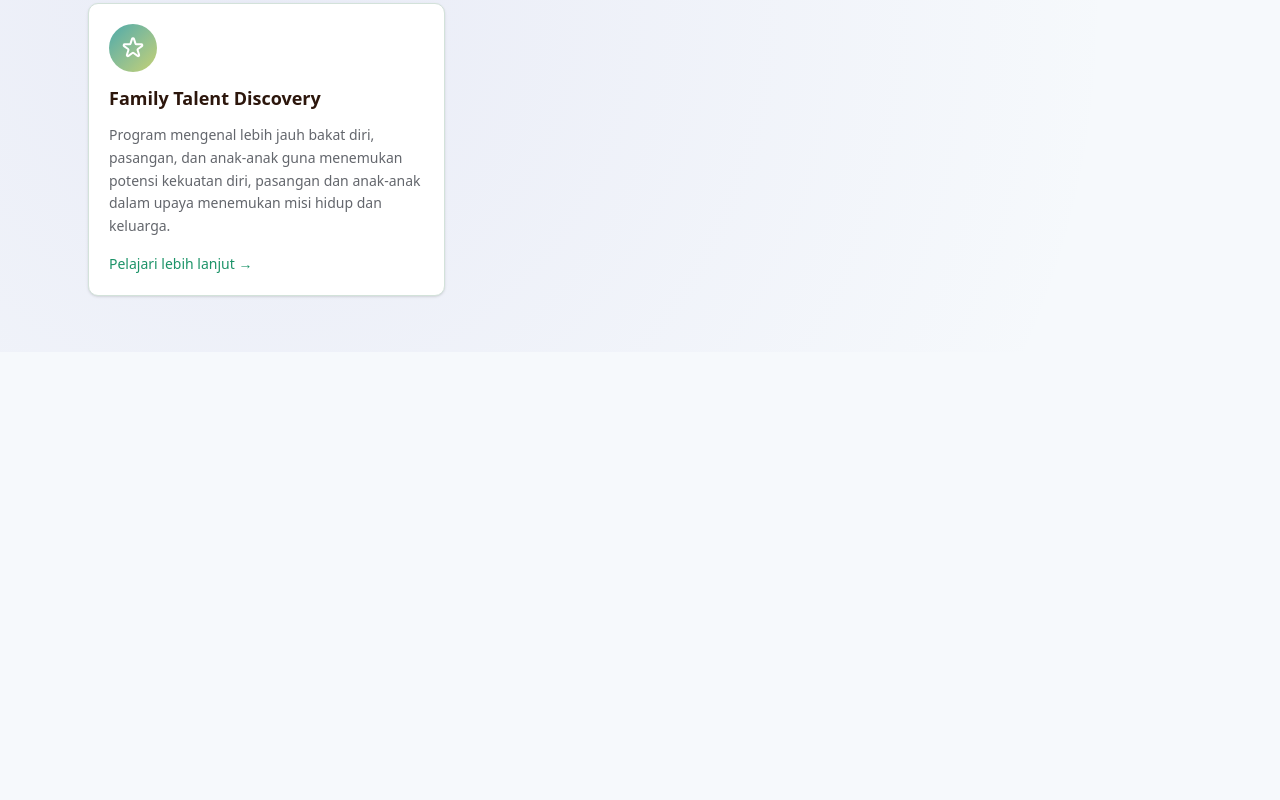
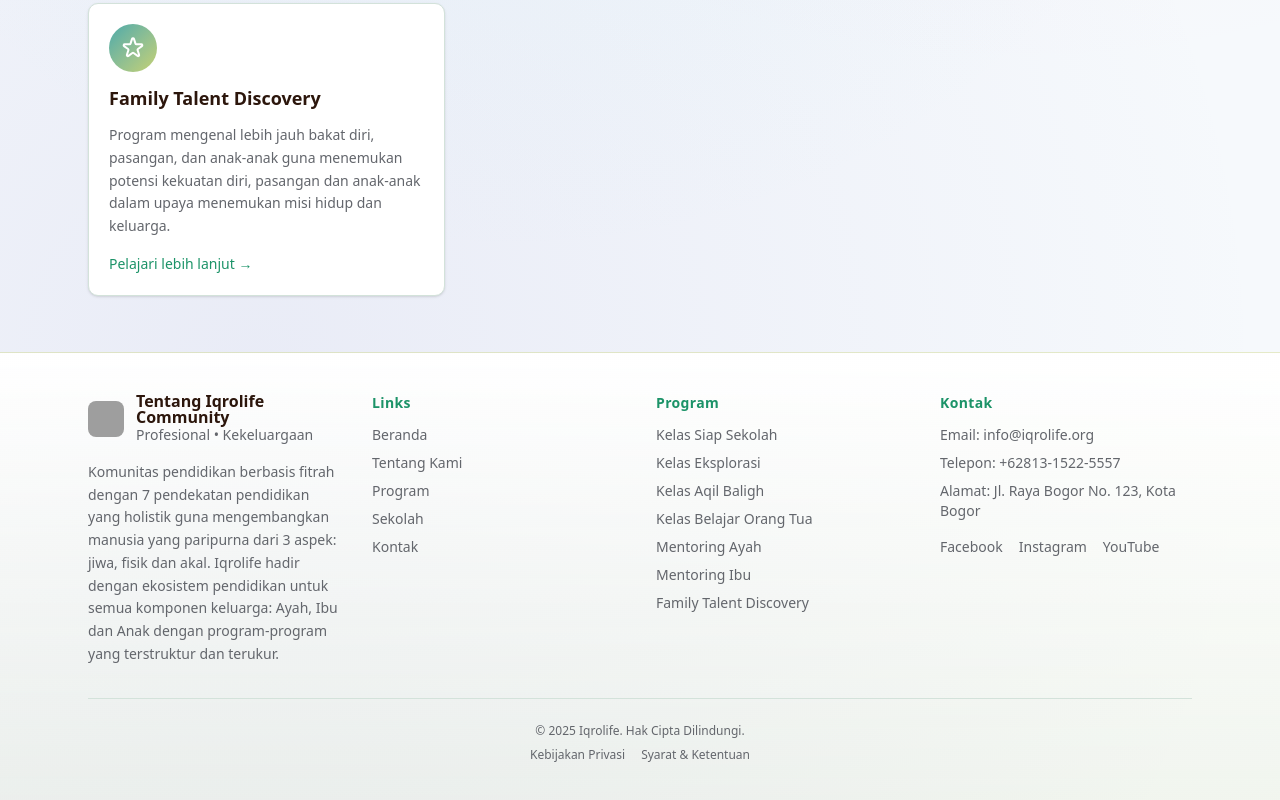
Before and after one commit to rochiyat/iqrolife, a Next.js app: page /program in a window 1280 px wide. Shown: the part 1368-2168 px from the top of the page. Before the commit the page ends 1720 px from the top, so only its background shows below. Built offline with nearby package versions, Linux system fonts and the light colour scheme; grey boxes are pictures that could not be loaded.

Commit message:
feat(ui): add foundation footer and restructure page layout
- Import FoundationFooter component
- Wrap page content with consistent header/footer structure
- Apply same layout pattern to loading, error, and success states

```diff
--- a/app/program/page.tsx
+++ b/app/program/page.tsx
@@ -1,6 +1,7 @@
 'use client';
 
 import FoundationHeader from '@/components/foundation-header';
+import FoundationFooter from '@/components/foundation-footer';
 import { Button } from '@/components/ui/button';
 import { ProgramIcon } from '@/lib/utils/program-icons';
 import Link from 'next/link';
@@ -29,8 +30,9 @@ export default function Page() {
 
   if (loading) {
     return (
+      <div>
+        <FoundationHeader />
         <main>
-        <FoundationHeader />
           <section className="mx-auto max-w-6xl px-4 py-10 md:px-6 md:py-14">
             <div className="grid items-center gap-8 md:grid-cols-2">
               <div>
@@ -56,24 +58,30 @@ export default function Page() {
             </div>
           </section>
         </main>
+        <FoundationFooter />
+      </div>
     );
   }
 
   if (!programsData) {
     return (
+      <div>
+        <FoundationHeader />
         <main>
-        <FoundationHeader />
           <section className="mx-auto max-w-6xl px-4 py-10 md:px-6 md:py-14">
             <div className="text-center">
               <h1 className="text-3xl font-semibold">Error loading page</h1>
             </div>
           </section>
         </main>
+        <FoundationFooter />
+      </div>
     );
   }
   return (
+    <div>
+      <FoundationHeader />
       <main>
-      <FoundationHeader />
         <section className="mx-auto max-w-6xl px-4 py-10 md:px-6 md:py-14">
           <div className="grid items-center gap-8 md:grid-cols-2">
             <div>
@@ -101,7 +109,9 @@ export default function Page() {
           <div className="mt-10 grid gap-4 sm:grid-cols-2 md:grid-cols-3">
             {programsData.programs.map((p: any) => {
               const isGradient = p.color && p.color.includes('from-');
-            const bgClass = isGradient ? `bg-gradient-to-br ${p.color}` : `bg-${p.color || 'brand-emerald'}`;
+              const bgClass = isGradient
+                ? `bg-gradient-to-br ${p.color}`
+                : `bg-${p.color || 'brand-emerald'}`;
 
               return (
                 <Link
@@ -111,8 +121,13 @@ export default function Page() {
                   aria-label={p.title}
                 >
                   <div className="mb-3">
-                <div className={`w-12 h-12 ${bgClass} rounded-full flex items-center justify-center mb-3 group-hover:scale-110 transition-transform duration-300`}>
-                  <ProgramIcon iconName={p.icon || 'book'} className="w-6 h-6 text-white" />
+                    <div
+                      className={`w-12 h-12 ${bgClass} rounded-full flex items-center justify-center mb-3 group-hover:scale-110 transition-transform duration-300`}
+                    >
+                      <ProgramIcon
+                        iconName={p.icon || 'book'}
+                        className="w-6 h-6 text-white"
+                      />
                     </div>
                     <h3 className="text-lg font-semibold group-hover:text-primary transition-colors">
                       {p.title}
@@ -125,9 +140,12 @@ export default function Page() {
                     Pelajari lebih lanjut →
                   </span>
                 </Link>
-          )})}
+              );
+            })}
           </div>
         </section>
       </main>
+      <FoundationFooter />
+    </div>
   );
 }
```
Lines whose indentation alone changed are shown as unchanged.
